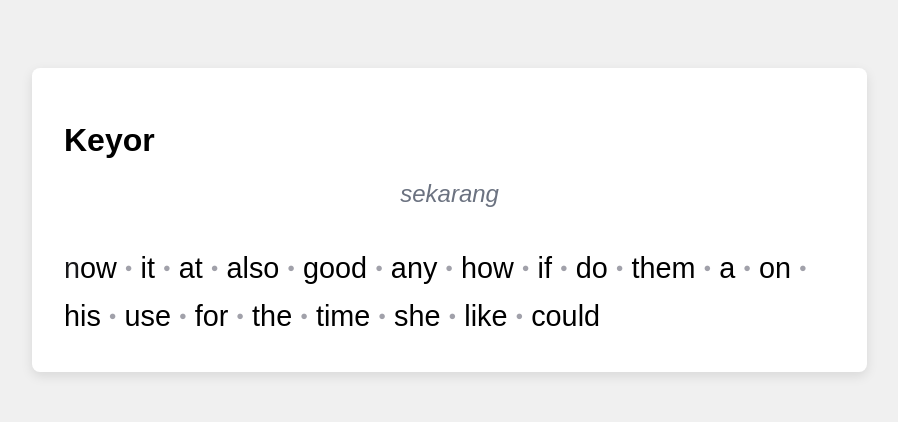
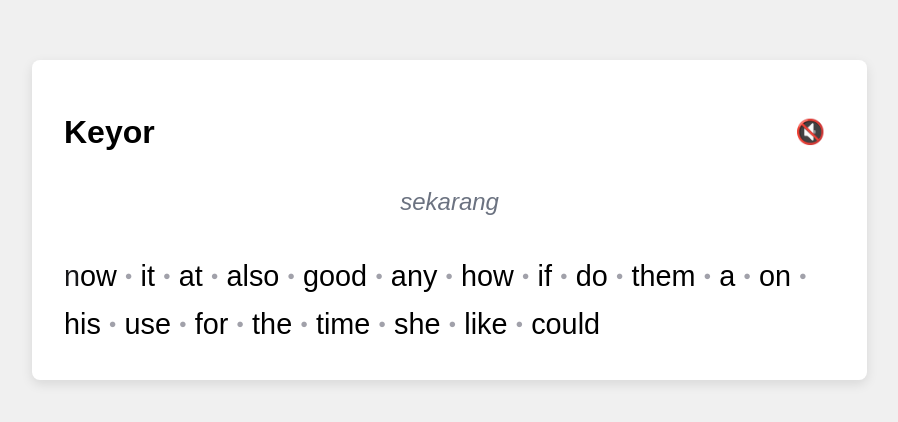
Before and after one commit to dendyelo/Keyor, a React (Vite) app: page / in a window 1280 px wide. Shown: the part 180-602 px from the top of the page, without its empty margins (126-1024 px from the left). Built offline with nearby package versions, Linux system fonts and the light colour scheme.

Commit message:
Feat: Add user-controlled voice over feature

```diff
--- a/src/App.css
+++ b/src/App.css
@@ -112,6 +112,34 @@ body {
   transition: opacity 0.3s ease-in-out;
 }
 
+header {
+  display: flex;
+  justify-content: space-between;
+  align-items: center;
+  margin-bottom: 1rem; /* Beri sedikit jarak ke bawah */
+}
+
+/* Gaya untuk tombol speaker */
+.speaker-button {
+  background: none;
+  border: 2px solid transparent;
+  font-size: 1.5rem;
+  cursor: pointer;
+  padding: 0.5rem;
+  border-radius: 8px;
+  transition: background-color 0.2s, border-color 0.2s;
+}
+
+.speaker-button:hover {
+  background-color: #f3f4f6; /* Warna abu-abu sangat terang saat di-hover */
+}
+
+.speaker-button:focus, .speaker-button:focus-visible {
+  outline: none;
+  border-color: #3b82f6; /* Garis biru saat fokus untuk aksesibilitas */
+}
+
+
 /* 5. Animasi */
 
 /* Animasi garis bawah berkedip */
--- a/src/App.tsx
+++ b/src/App.tsx
@@ -1,49 +1,55 @@
 // File: src/App.tsx
 
+import React, { useState, useEffect } from 'react';
 import { generateWords, dictionary } from './data/dictionary';
-import React, { useState, useEffect } from 'react';
-import './App.css'; // Kita akan gunakan ini nanti untuk styling
+import { speak } from './utils/speech';
+import './App.css';
 
 function App() {
-
+  // State untuk logika inti latihan mengetik
   const [wordsToType, setWordsToType] = useState<string[]>(() => generateWords());
   const [activeWordIndex, setActiveWordIndex] = useState(0);
   const [userInput, setUserInput] = useState("");
+
+  // State untuk umpan balik visual dan error
   const [isError, setIsError] = useState(false);
   const [errorCount, setErrorCount] = useState(0);
+
+  // State untuk fitur terjemahan
   const [currentTranslation, setCurrentTranslation] = useState<string>("");
 
+  // State untuk kontrol fitur voice over oleh pengguna
+  const [isVoiceOverEnabled, setIsVoiceOverEnabled] = useState(false);
+
+  // Fungsi untuk me-reset sesi dan memuat kata-kata baru
   const resetSession = () => {
-    setWordsToType(generateWords()); // Dapatkan kata-kata baru
+    setWordsToType(generateWords());
     setActiveWordIndex(0);
     setUserInput('');
     setIsError(false);
     setErrorCount(0);
-    // Nanti kita juga akan reset statistik di sini
+    // Tidak perlu me-reset isVoiceOverEnabled, biarkan pilihan pengguna tetap ada
   };
 
+  // Fungsi untuk mengubah status voice over
+  const toggleVoiceOver = () => {
+    setIsVoiceOverEnabled(prevState => !prevState);
+  };
 
+  // Efek utama untuk menangani semua input keyboard
   useEffect(() => {
     const handleKeyDown = (e: KeyboardEvent) => {
       const key = e.key;
       const currentWord = wordsToType[activeWordIndex];
 
-      // Cek jika sesi sudah selesai
-      if (activeWordIndex === wordsToType.length) {
-        // Mungkin tampilkan skor, lalu reset
-        resetSession();
-        return;
-      }
+      if (!currentWord) return;
 
       if (key === ' ') {
         e.preventDefault();
         if (userInput === currentWord) {
-          // Cek apakah ini kata terakhir
           if (activeWordIndex === wordsToType.length - 1) {
-            // Sesi selesai, panggil reset
             resetSession();
           } else {
-            // Lanjutkan ke kata berikutnya
             setActiveWordIndex(prevIndex => prevIndex + 1);
             setUserInput('');
             setIsError(false);
@@ -62,13 +68,11 @@ function App() {
       }
 
       if (key.length === 1 && !e.ctrlKey && !e.metaKey) {
-    // Jika kata sudah selesai, hanya spasi yang diterima (ditangani di atas)
         if (userInput.length >= currentWord.length) {
           setIsError(true);
           setErrorCount(c => c + 1);
           return;
         }
-
         setUserInput(currentInput => {
           const expectedChar = currentWord[currentInput.length];
           if (key === expectedChar) {
@@ -84,12 +88,10 @@ function App() {
     };
 
     window.addEventListener('keydown', handleKeyDown);
-
-    return () => {
-      window.removeEventListener('keydown', handleKeyDown);
-    };
+    return () => window.removeEventListener('keydown', handleKeyDown);
   }, [activeWordIndex, userInput, wordsToType]);
 
+  // Efek terpisah untuk menangani terjemahan
   useEffect(() => {
     const activeWord = wordsToType[activeWordIndex];
     if (activeWord) {
@@ -98,15 +100,31 @@ useEffect(() => {
     }
   }, [activeWordIndex, wordsToType]);
 
+  // Efek terpisah untuk menangani voice over
+  useEffect(() => {
+    // Jika fitur dinonaktifkan, hentikan suara apa pun yang sedang berjalan dan keluar.
+    if (!isVoiceOverEnabled) {
+      window.speechSynthesis.cancel();
+      return;
+    }
 
+    // Jika fitur diaktifkan, lanjutkan seperti biasa.
+    const activeWord = wordsToType[activeWordIndex];
+    if (activeWord) {
+      speak(activeWord);
+    }
+  }, [activeWordIndex, wordsToType, isVoiceOverEnabled]);
 
+  // Blok rendering JSX
   return (
     <div className="app-container">
       <header>
         <h1>Keyor</h1>
+        <button onClick={toggleVoiceOver} className="speaker-button" title={isVoiceOverEnabled ? "Disable Voice Over" : "Enable Voice Over"}>
+          {isVoiceOverEnabled ? '🔊' : '🔇'}
+        </button>
       </header>
 
-    {/* TAMPILKAN TERJEMAHAN DI SINI */}
       <div className="translation-container">
         {currentTranslation}
       </div>
@@ -119,12 +137,11 @@ useEffect(() => {
 
             return (
               <React.Fragment key={wordIndex}>
-              {/* 1. KATA */}
                 <span className="word">
                   {word.split('').map((char, charIndex) => {
                     const isActiveChar = isActiveWord && charIndex === userInput.length;
+                    let charClassName = "";
 
-                  let charClassName = "";
                     if (wordIndex < activeWordIndex) {
                       charClassName = "correct";
                     } else if (isActiveWord) {
@@ -147,15 +164,14 @@ useEffect(() => {
                   })}
                 </span>
 
-              {/* 2. LINGKARAN PEMISAH */}
                 {wordIndex < wordsToType.length - 1 && (
                   <span
                     className={
                       isWordFinished
                         ? isError
-                      ? "separator-error" // Kelas baru untuk error
-                      : "separator-active" // Kelas baru untuk aktif
-                    : "separator" // Kelas default
+                          ? "separator-error"
+                          : "separator-active"
+                        : "separator"
                     }
                   >
                     ●
@@ -168,11 +184,6 @@ useEffect(() => {
       </main>
     </div>
   );
-
-
-
-
-
 }
 
 export default App;
--- /dev/null
+++ b/src/utils/speech.ts
@@ -0,0 +1,31 @@
+// File: src/utils/speech.ts
+
+const synth = window.speechSynthesis;
+
+// Fungsi ini sekarang sederhana dan langsung
+export const speak = (text: string) => {
+  if (!synth || !text) {
+    return;
+  }
+
+  const utterance = new SpeechSynthesisUtterance(text);
+  const voices = synth.getVoices();
+
+  // Logika pemilihan suara (tetap penting)
+  const preferredVoice =
+    voices.find(voice => voice.lang === 'en-US' && voice.name.includes('Google')) ||
+    voices.find(voice => voice.lang === 'en-US' && voice.name.includes('Microsoft')) ||
+    voices.find(voice => voice.lang === 'en-US' && voice.default) ||
+    voices.find(voice => voice.lang === 'en-US');
+
+  if (preferredVoice) {
+    utterance.voice = preferredVoice;
+  }
+
+  utterance.lang = 'en-US';
+  utterance.rate = 0.8;
+  utterance.pitch = 1;
+
+  synth.cancel();
+  synth.speak(utterance);
+};
```
Lines whose indentation alone changed are shown as unchanged.
